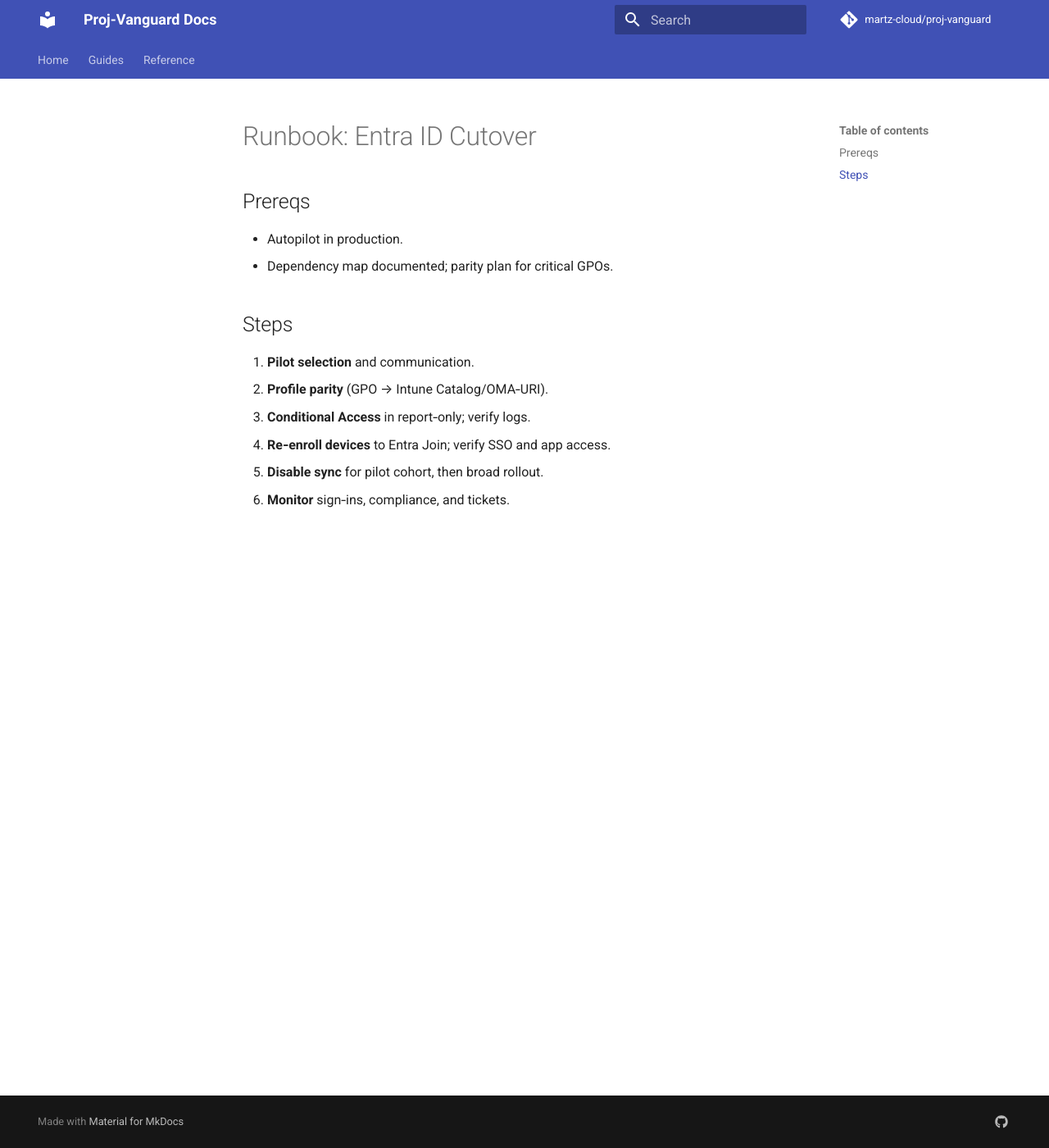
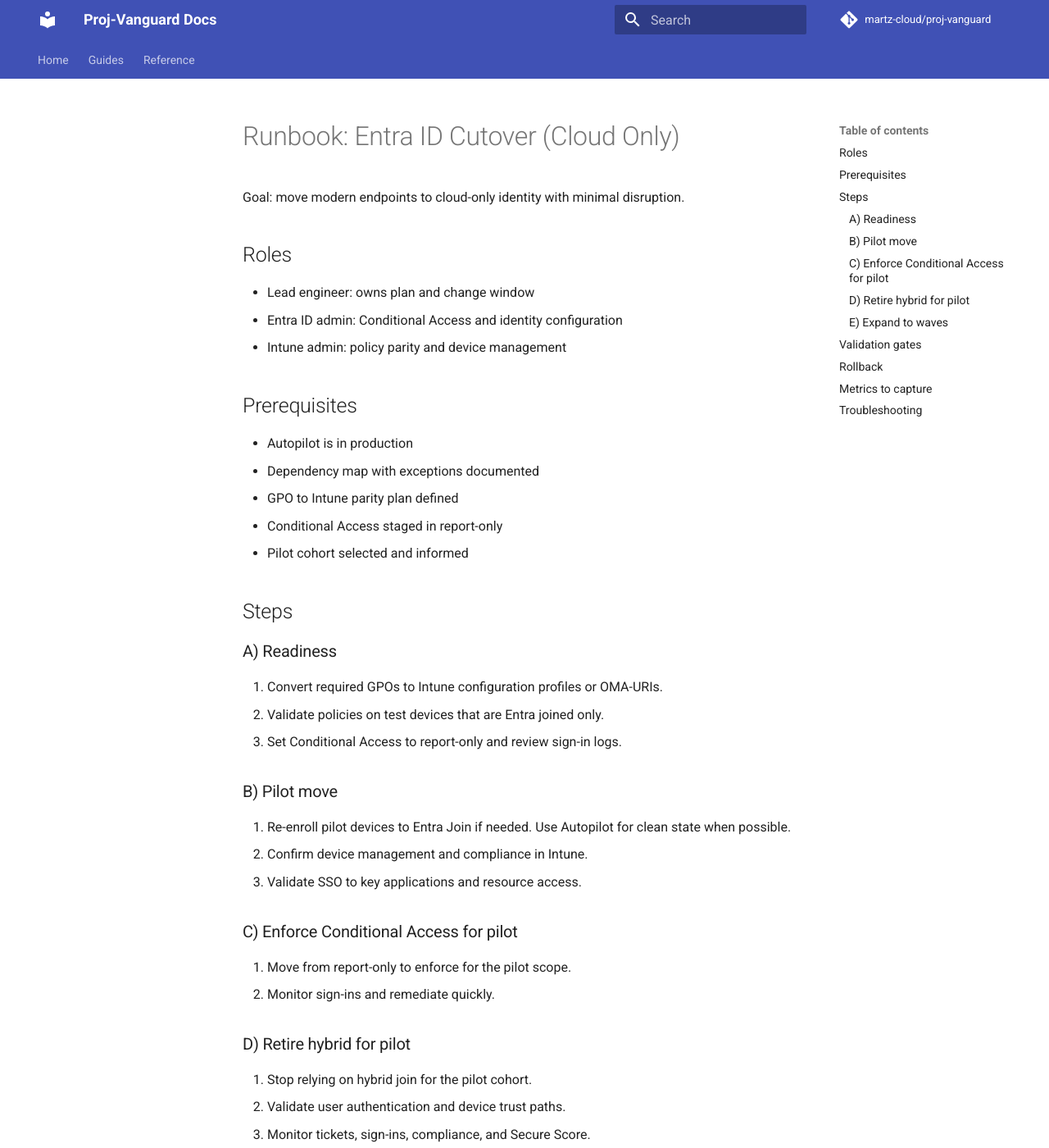
Before and after one commit to martz-cloud/proj-vanguard, an MkDocs documentation site: the page built from docs/runbooks/entra-cutover-runbook.md, in a window 1280 px wide and 1400 px high. Shown: the whole window at 82% size. Built offline with MkDocs 1.6.1 and Material for MkDocs 9.7.7, drawn with Linux system fonts in a browser that asks for light colours; comment, search, counter and statistics services are not loaded; some of the changed text lies outside the part shown.

Commit message:
Enhance Entra ID Cutover runbook for cloud-only transition
Updated the Entra ID Cutover runbook to include additional roles, prerequisites, steps, validation gates, rollback procedures, metrics, and troubleshooting guidelines for a cloud-only identity transition.

```diff
--- a/docs/runbooks/entra-cutover-runbook.md
+++ b/docs/runbooks/entra-cutover-runbook.md
@@ -1,13 +1,63 @@
-# Runbook: Entra ID Cutover
+# Runbook: Entra ID Cutover (Cloud Only)
 
-## Prereqs
-- Autopilot in production.
-- Dependency map documented; parity plan for critical GPOs.
+Goal: move modern endpoints to cloud-only identity with minimal disruption.
+
+## Roles
+- Lead engineer: owns plan and change window
+- Entra ID admin: Conditional Access and identity configuration
+- Intune admin: policy parity and device management
+
+## Prerequisites
+- Autopilot is in production
+- Dependency map with exceptions documented
+- GPO to Intune parity plan defined
+- Conditional Access staged in report-only
+- Pilot cohort selected and informed
 
 ## Steps
-1. **Pilot selection** and communication.
-2. **Profile parity** (GPO → Intune Catalog/OMA‑URI).
-3. **Conditional Access** in report‑only; verify logs.
-4. **Re‑enroll devices** to Entra Join; verify SSO and app access.
-5. **Disable sync** for pilot cohort, then broad rollout.
-6. **Monitor** sign‑ins, compliance, and tickets.
+
+### A) Readiness
+1. Convert required GPOs to Intune configuration profiles or OMA-URIs.
+2. Validate policies on test devices that are Entra joined only.
+3. Set Conditional Access to report-only and review sign-in logs.
+
+### B) Pilot move
+1. Re-enroll pilot devices to Entra Join if needed. Use Autopilot for clean state when possible.
+2. Confirm device management and compliance in Intune.
+3. Validate SSO to key applications and resource access.
+
+### C) Enforce Conditional Access for pilot
+1. Move from report-only to enforce for the pilot scope.
+2. Monitor sign-ins and remediate quickly.
+
+### D) Retire hybrid for pilot
+1. Stop relying on hybrid join for the pilot cohort.
+2. Validate user authentication and device trust paths.
+3. Monitor tickets, sign-ins, compliance, and Secure Score.
+
+### E) Expand to waves
+1. Roll out additional cohorts in phases.
+2. Communicate schedules, known issues, and support coverage.
+3. Decommission hybrid dependencies according to the exceptions plan.
+
+## Validation gates
+- [ ] No unexpected Conditional Access blocks during report-only
+- [ ] Pilot devices compliant and receiving policies
+- [ ] Key apps accessible with Entra-only identity
+
+## Rollback
+- Return affected users to the hybrid cohort
+- Re-enable required sync or hybrid settings for that cohort
+- Restore previous assignments and notify stakeholders
+
+## Metrics to capture
+| Metric | Target |
+|---|---|
+| Sign-in success rate | ≥ 99% in pilot |
+| Time to compliant after re-enroll | < 60 minutes |
+| Identity-related tickets | Down vs baseline |
+
+## Troubleshooting
+- Conditional Access denies: inspect sign-in logs and policy evaluation details
+- App access issues: confirm app configuration supports Entra-only devices
+- Policy delivery issues: verify MDM enrollment state and group assignments
```
